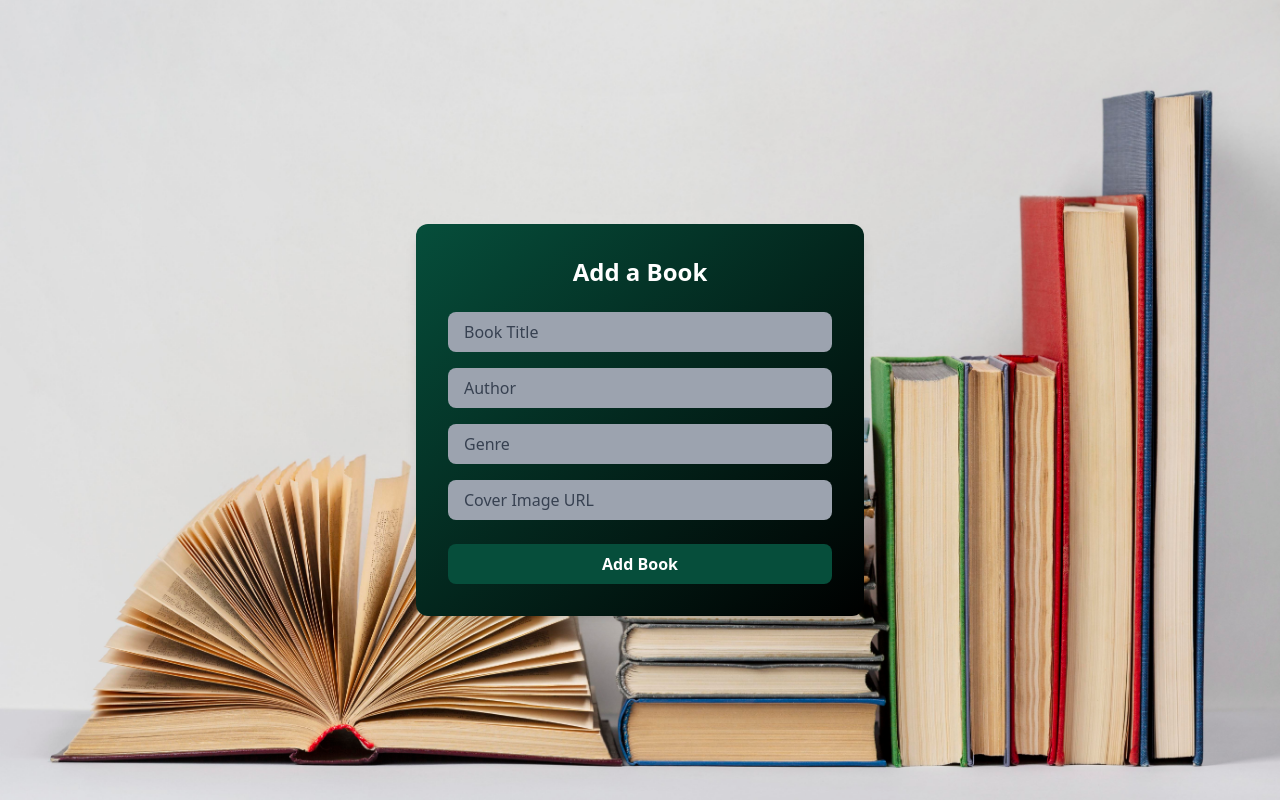
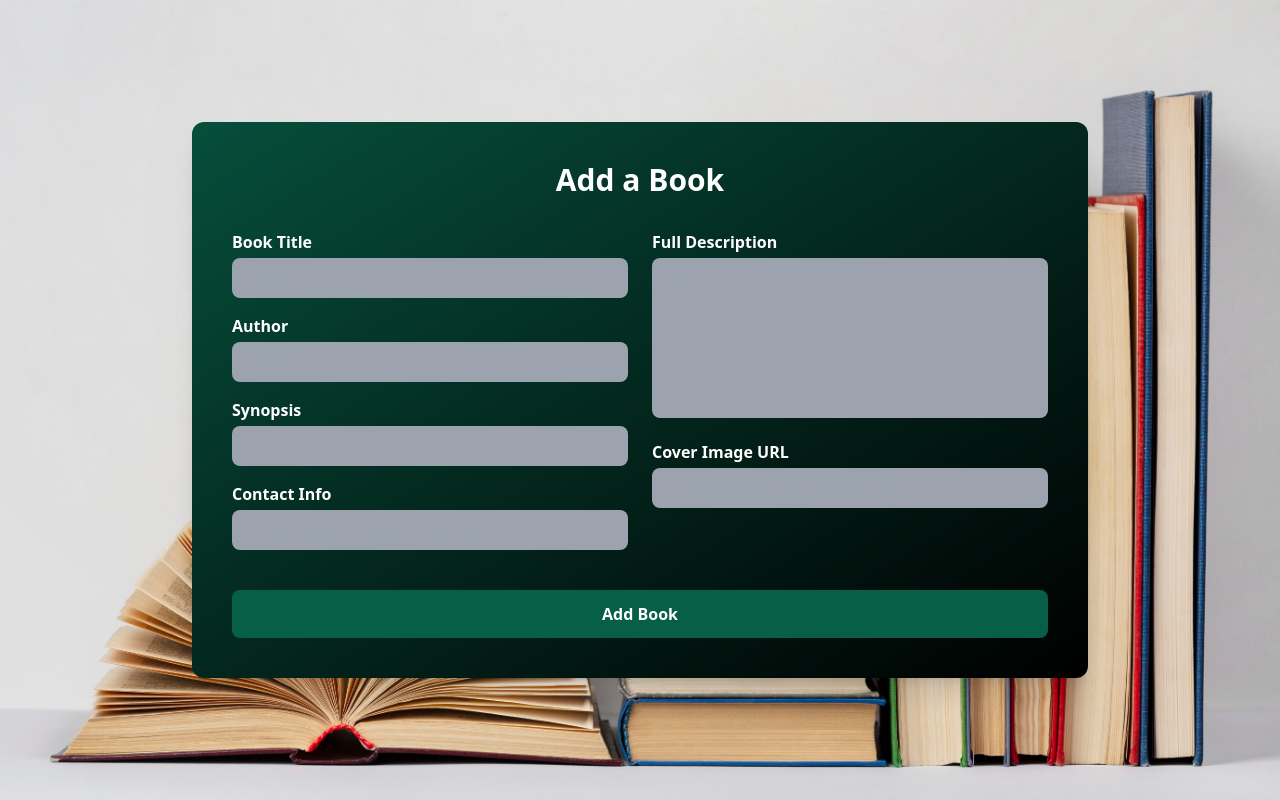
Before and after one commit to creeksonJoseph/Book4Books, a React (Vite) app in the folder phase2-project/: page / in a window 1280 px wide. Built offline with nearby package versions, Linux system fonts and the light colour scheme.

Commit message:
styled addbook form to accomadate the inputs

```diff
--- a/phase2-project/package.json
+++ b/phase2-project/package.json
@@ -7,7 +7,8 @@
     "dev": "vite",
     "build": "vite build",
     "lint": "eslint .",
-    "preview": "vite preview"
+    "preview": "vite preview",
+    "server": "json-server --watch db.json --port 3001"
   },
   "dependencies": {
     "react": "^19.1.0",
--- a/phase2-project/src/App.jsx
+++ b/phase2-project/src/App.jsx
@@ -2,6 +2,8 @@ import { useState } from "react";
 
 import AddBook from "./pages/AddBook";
 // import Requests from "./pages/Requests";
+
+export const API_URL = "http://localhost:3001/";
 
 function App() {
   const [count, setCount] = useState(0);
--- a/phase2-project/src/pages/AddBook.jsx
+++ b/phase2-project/src/pages/AddBook.jsx
@@ -1,84 +1,175 @@
 import React, { useState } from "react";
 import bg from "../assets/creative-composition-world-book-day.jpg";
+import { API_URL } from "../App";
 
 function AddBook({ onAddBook }) {
   const [formData, setFormData] = useState({
     title: "",
     author: "",
-    genre: "",
-    coverImageUrl: "",
+    synopsis: "",
+    full_description: "",
+    cover_image_url: "",
+    contacts: "",
+  });
+  const [isSubmitting, setIsSubmitting] = useState(false);
+
+  const handleSubmit = async (e) => {
+    e.preventDefault();
+    setIsSubmitting(true);
+
+    const newBook = {
+      ...formData,
+      available: true,
+      ownerId: 1, // replace with real user ID later
+    };
+
+    try {
+      const response = await fetch(`${API_URL}books`, {
+        method: "POST",
+        headers: {
+          "Content-Type": "application/json",
+        },
+        body: JSON.stringify(newBook),
       });
 
-  const handleSubmit = (e) => {
-    e.preventDefault();
-    const newBook = {
-      ...formData,
-      status: "Available",
-      ownerId: "user1", // Hardcoded for now
-    };
-    onAddBook(newBook);
-    setFormData({ title: "", author: "", genre: "", coverImageUrl: "" });
+      if (!response.ok) throw new Error("Failed to add book");
+
+      const savedBook = await response.json();
+      onAddBook && onAddBook(savedBook);
+
+      setFormData({
+        title: "",
+        author: "",
+        synopsis: "",
+        full_description: "",
+        cover_image_url: "",
+        contacts: "",
+      });
+    } catch (error) {
+      console.error(error);
+    } finally {
+      setIsSubmitting(false);
+    }
   };
 
-  const handleChange = (e) => {
-    setFormData({
-      ...formData,
-      [e.target.name]: e.target.value,
-    });
-  };
+  const handleChange = (e) =>
+    setFormData({ ...formData, [e.target.name]: e.target.value });
 
   return (
     <div
-      className="bg-cover bg-center h-screen w-full flex justify-center items-center min-h-screen"
+      className="bg-cover bg-center min-h-screen flex justify-center items-center px-4 py-10"
       style={{ backgroundImage: `url(${bg})` }}
     >
       <form
         onSubmit={handleSubmit}
-        className="add-book-form max-w-md mx-auto mt-10 p-8 rounded-xl shadow-lg bg-gradient-to-br from-emerald-900 to-black"
+        className="bg-gradient-to-br from-emerald-900 to-black text-white p-10 rounded-xl shadow-xl w-full max-w-4xl"
       >
-        <h2 className="text-2xl font-bold text-white mb-6 text-center">
-          Add a Book
-        </h2>
+        <h2 className="text-3xl font-bold mb-8 text-center">Add a Book</h2>
+
+        <div className="grid grid-cols-1 md:grid-cols-2 gap-6">
+          {/* Left Side */}
+          <div>
+            <label htmlFor="title" className="block font-semibold mb-1">
+              Book Title
+            </label>
             <input
               type="text"
               name="title"
+              id="title"
               placeholder="Book Title"
               value={formData.title}
               onChange={handleChange}
               required
-          className="w-full mb-4 px-4 py-2 rounded-lg bg-gray-400 text-black placeholder:text-gray-700 focus:outline-none focus:ring-2 focus:ring-emerald-900"
+              className="w-full mb-4 px-4 py-2 rounded-lg bg-gray-400 text-black"
             />
+
+            <label htmlFor="author" className="block font-semibold mb-1">
+              Author
+            </label>
             <input
               type="text"
               name="author"
+              id="author"
               placeholder="Author"
               value={formData.author}
               onChange={handleChange}
               required
-          className="w-full mb-4 px-4 py-2 rounded-lg bg-gray-400 text-black placeholder:text-gray-700 focus:outline-none focus:ring-2 focus:ring-emerald-900"
+              className="w-full mb-4 px-4 py-2 rounded-lg bg-gray-400 text-black"
             />
+
+            <label htmlFor="synopsis" className="block font-semibold mb-1">
+              Synopsis
+            </label>
             <input
               type="text"
-          name="genre"
-          placeholder="Genre"
-          value={formData.genre}
+              name="synopsis"
+              id="synopsis"
+              placeholder="Short summary"
+              value={formData.synopsis}
               onChange={handleChange}
               required
-          className="w-full mb-4 px-4 py-2 rounded-lg bg-gray-400 text-black placeholder:text-gray-700 focus:outline-none focus:ring-2 focus:ring-emerald-900"
+              className="w-full mb-4 px-4 py-2 rounded-lg bg-gray-400 text-black"
             />
+
+            <label htmlFor="contacts" className="block font-semibold mb-1">
+              Contact Info
+            </label>
+            <input
+              type="text"
+              name="contacts"
+              id="contacts"
+              placeholder="e.g. 192.168.1.1 or phone/email"
+              value={formData.contacts}
+              onChange={handleChange}
+              required
+              className="w-full mb-4 px-4 py-2 rounded-lg bg-gray-400 text-black"
+            />
+          </div>
+
+          {/* Right Side */}
+          <div>
+            <label
+              htmlFor="full_description"
+              className="block font-semibold mb-1"
+            >
+              Full Description
+            </label>
+            <textarea
+              name="full_description"
+              id="full_description"
+              placeholder="Detailed description"
+              value={formData.full_description}
+              onChange={handleChange}
+              required
+              rows={6}
+              className="w-full mb-4 px-4 py-2 rounded-lg bg-gray-400 text-black resize-none"
+            />
+
+            <label
+              htmlFor="cover_image_url"
+              className="block font-semibold mb-1"
+            >
+              Cover Image URL
+            </label>
             <input
               type="url"
-          name="coverImageUrl"
-          placeholder="Cover Image URL"
-          value={formData.coverImageUrl}
+              name="cover_image_url"
+              id="cover_image_url"
+              placeholder="https://example.com/image.jpg"
+              value={formData.cover_image_url}
               onChange={handleChange}
-          className="w-full mb-6 px-4 py-2 rounded-lg bg-gray-400 text-black placeholder:text-gray-700 focus:outline-none focus:ring-2 focus:ring-emerald-900"
+              required
+              className="w-full mb-4 px-4 py-2 rounded-lg bg-gray-400 text-black"
             />
+          </div>
+        </div>
+
         <button
           type="submit"
-          className="w-full py-2 rounded-lg bg-emerald-900 text-white font-semibold hover:bg-green-900 transition"
+          disabled={isSubmitting}
+          className="mt-6 w-full py-3 rounded-lg bg-emerald-800 hover:bg-emerald-700 font-semibold transition"
         >
-          Add Book
+          {isSubmitting ? "Adding..." : "Add Book"}
         </button>
       </form>
     </div>
```
Also changed, not shown: phase2-project/src/pages/Requests.jsx (+5 -3 lines). Lines whose indentation alone changed are shown as unchanged.
